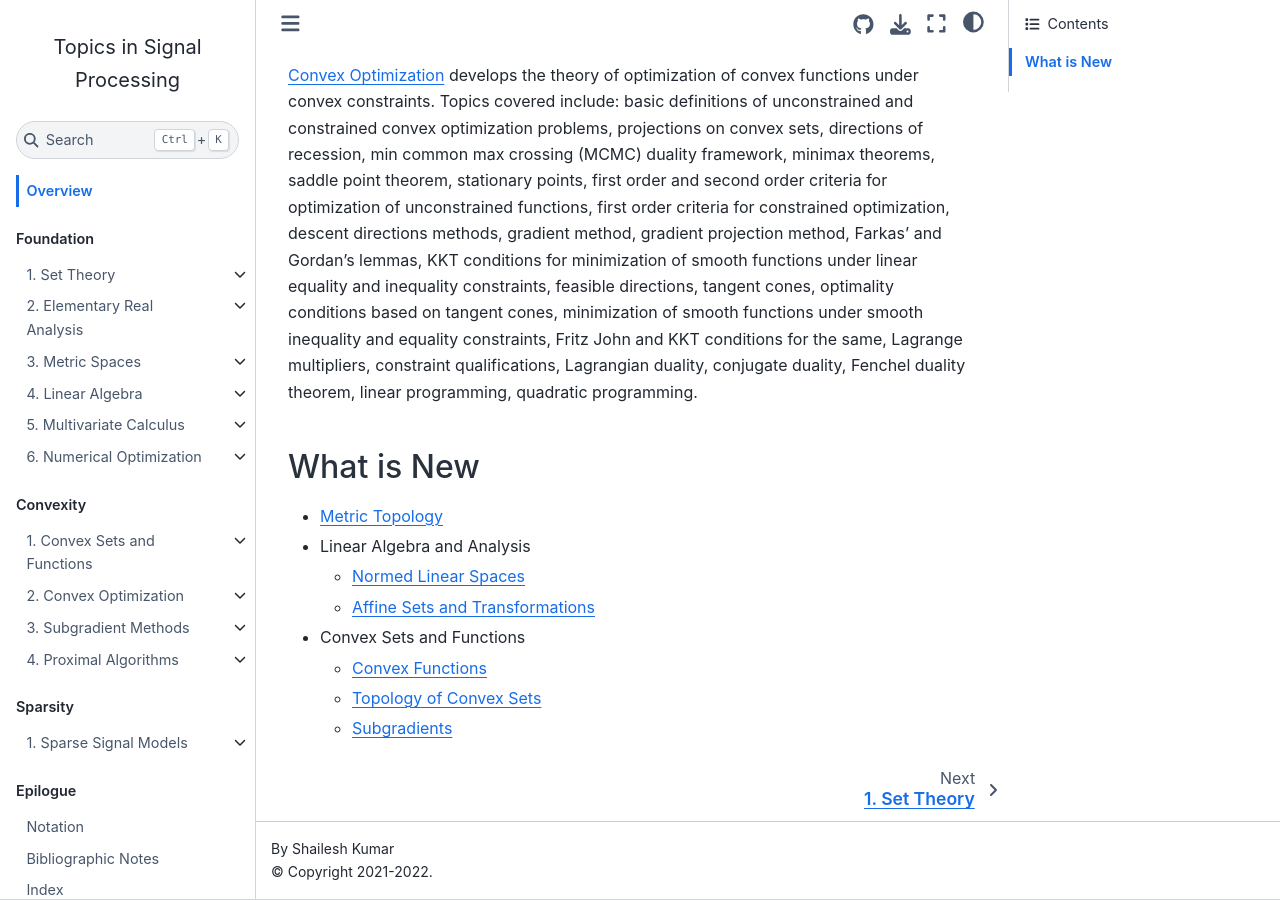
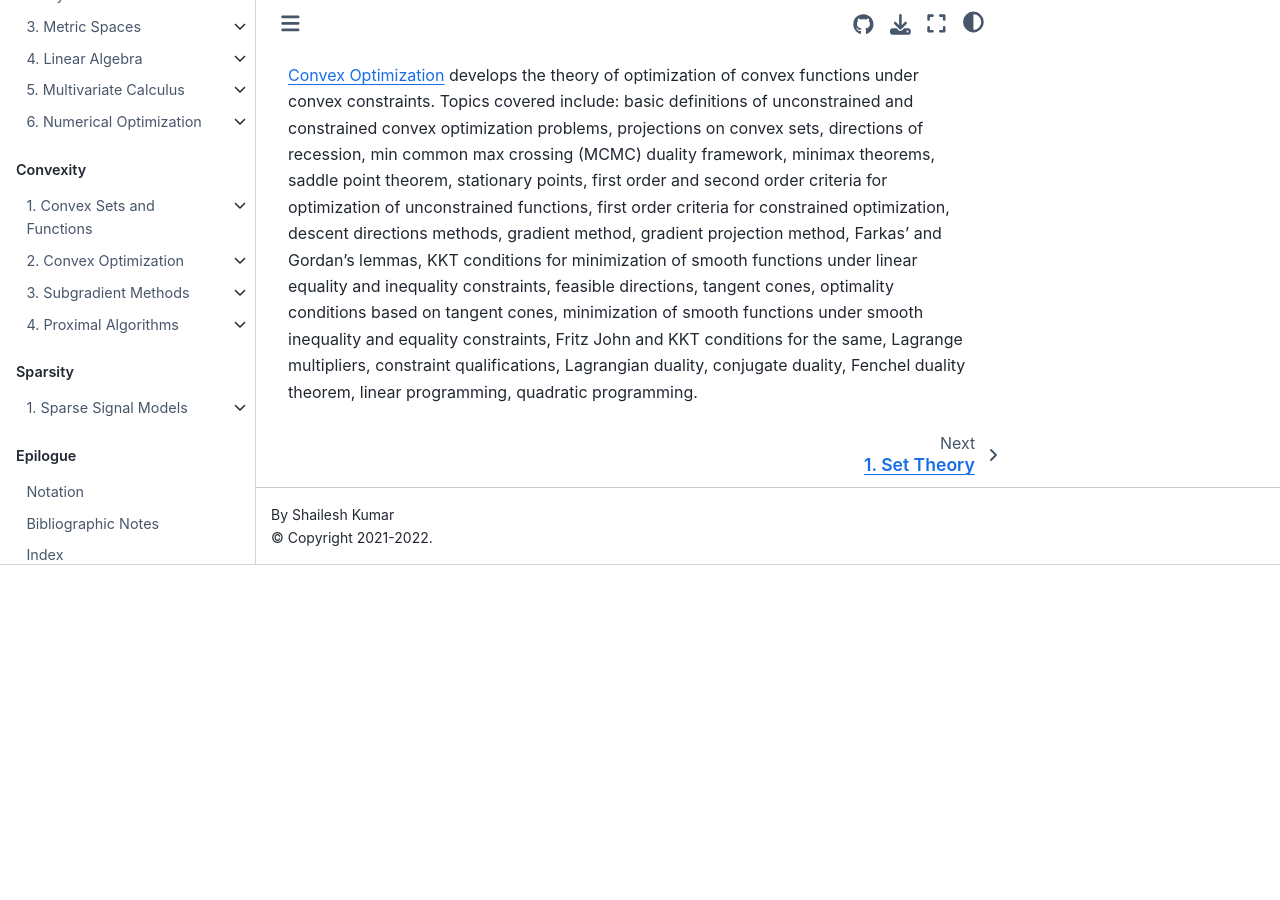
Before and after one commit to shailesh1729/tisp, a Jupyter Book: the page built from book/index.md, in a window 1280 px wide and 900 px high, scrolled down 1267 px. Built offline with Jupyter Book 1.0.4 settings and Sphinx 7.4.7 and the Sphinx Book theme 1.1.4, drawn with Linux system fonts in a browser that asks for light colours; pages that are not in the unit, such as notebooks, are missing from menus; after the commit the page ends 1832 px from its top, so only the background shows below that.

Commit message:
TOC updates

```diff
--- a/book/_toc.yml
+++ b/book/_toc.yml
@@ -42,13 +42,17 @@
       sections:
         - file: la/matrices
         - file: la/vector_spaces
+        - file: la/matrices_2
         - file: la/transformations
         - file: la/normed_spaces
         - file: la/inner_product_spaces
         - file: la/dual_spaces
         - file: la/euclidean
-        - file: la/sym_matrices
+        - file: la/matrices_3
+        - file: la/evd
+        - file: la/svd
         - file: la/important_spaces
+        - file: la/matrix_norms
         - file: la/sequence_spaces
         - file: la/affine
     - file: mv_calculus/chapter
@@ -112,6 +116,7 @@
         - file: ssm/srr
         - file: ssm/dictionaries
         - file: ssm/compressive_sensing
+        - file: ssm/rip
   - caption: Epilogue
     chapters:
     - file: notation
--- a/book/index.md
+++ b/book/index.md
@@ -105,15 +105,3 @@
 constraint qualifications, Lagrangian duality,
 conjugate duality, Fenchel duality theorem,
 linear programming, quadratic programming.
-
-
-## What is New
-
-* {ref}`sec:ms:metric-topology`
-* Linear Algebra and Analysis
-  * {ref}`sec:la:normed-spaces`
-  * {ref}`sec:la:affine_sets`
-* Convex Sets and Functions
-  * {ref}`sec:cvxf:convex-functions`
-  * {ref}`sec:cvx:relint`
-  * {ref}`sec:cvxf:subgradients`
```
